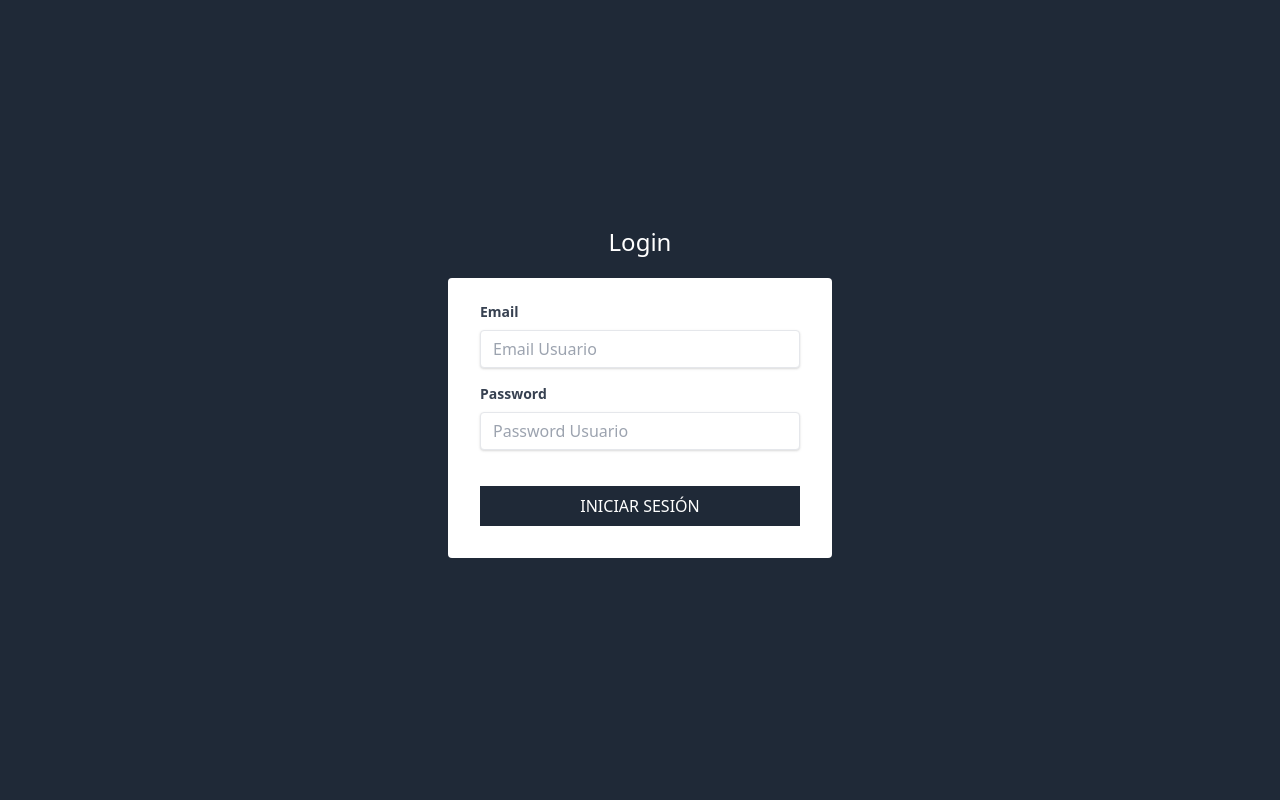
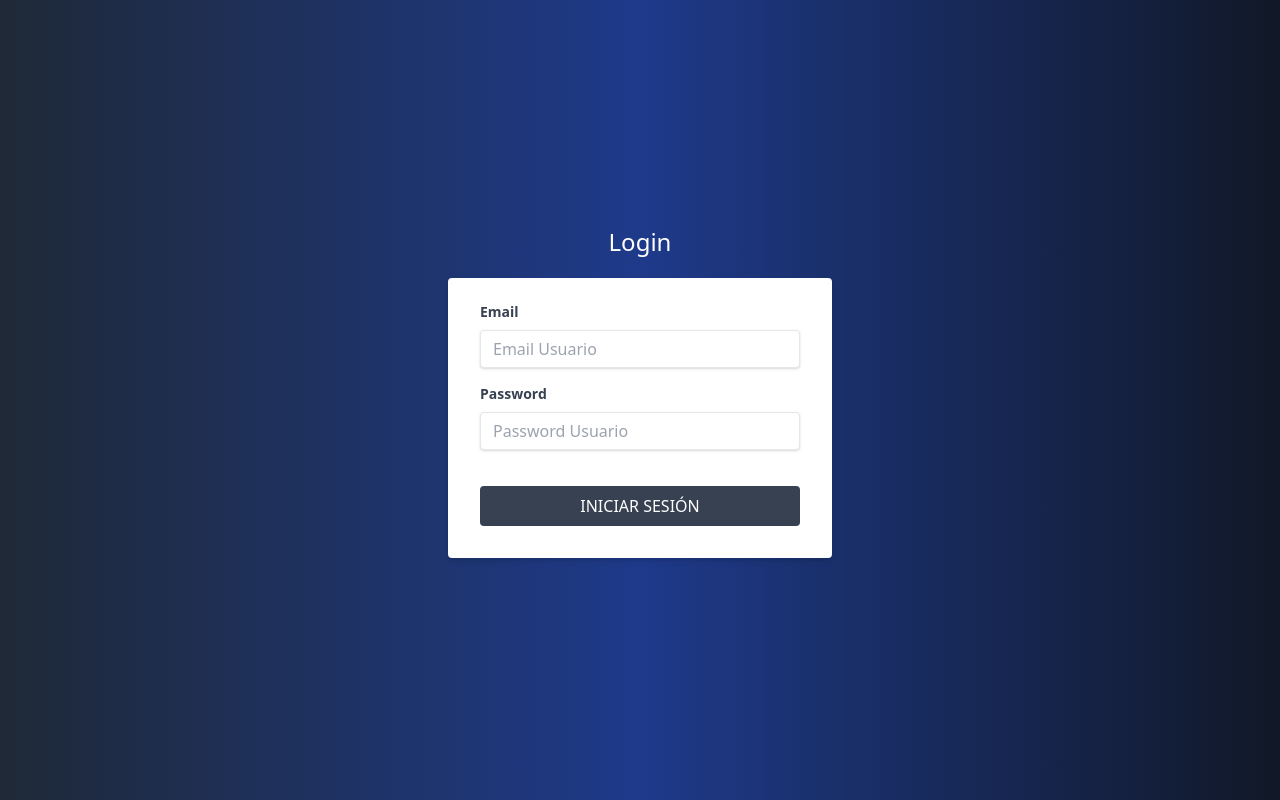
Before and after one commit to marfa65/CRMClient, a Next.js app: page /login in a window 1280 px wide. Built offline with nearby package versions, Linux system fonts and the light colour scheme.

Commit message:
modif vs

```diff
--- a/components/Cliente.js
+++ b/components/Cliente.js
@@ -76,7 +76,7 @@ const Cliente = ({ cliente }) => {
   // console.log("id cliente", id);
   return (
     <tr>
-      <td className="border px-4 py-2">
+      <td className="border px-4 py-2 capitalize">
         {nombre} {apellido}
       </td>
       <td className="border px-4 py-2">{empresa} </td>
@@ -108,7 +108,7 @@ const Cliente = ({ cliente }) => {
       <td className="border px-4 py-2">
         <button
           type="button"
-          className="flex justify-center  items-center bg-red-700 py-2 px-4 w-full text-white rounded text-xs uppercase font-bold transition duration-700 ease-in-out hover:bg-red-500 hover:text-black"
+          className="flex justify-center items-center bg-red-700 py-2 px-4 w-full text-white rounded text-xs uppercase font-bold transition duration-700 ease-in-out hover:bg-red-500 hover:text-black"
           onClick={() => confirmarEliminarCliente()}
         >
           Eliminar
--- a/components/Header.js
+++ b/components/Header.js
@@ -34,7 +34,7 @@ const Header = () => {
 
   return (
     <div className="flex justify-between mb-6">
-      <p className="mr-2 text-xl ">
+      <p className="mr-2 text-xl capitalize">
         Hola: {nombre} {apellido}
       </p>
       <button
--- a/components/Layout.js
+++ b/components/Layout.js
@@ -23,7 +23,7 @@ export default function Layout({ children }) {
       </Head>
 
       {router.pathname === "/login" || router.pathname === "/nuevacuenta" ? (
-        <div className="bg-gray-800 min-h-screen flex flex-col justify-center">
+        <div className="bg-gradient-to-r from-gray-800 via-blue-900 to-gray-900 min-h-screen flex flex-col justify-center">
           <div>{children}</div>
         </div>
       ) : (
--- a/components/Sidebar.js
+++ b/components/Sidebar.js
@@ -8,7 +8,7 @@ const Sidebar = () => {
   // console.log(router.pathname)
 
   return (
-    <aside className="bg-gray-900 sm:w-1/3 xl:w-1/5 sm:min-h-screen p-5">
+    <aside className="bg-gray-900 sm:w-1/3 xl:w-1/5 sm:min-h-screen p-5 ">
       <div>
         <p className="text-white text-2xl font-black">CRM Clientes</p>
       </div>
@@ -32,7 +32,7 @@ const Sidebar = () => {
           }
         >
           <Link href="/productos">
-            <a className="text-white block">Productos</a>
+            <a className="text-white block ">Productos</a>
           </Link>
         </li>
       </nav>
--- a/pages/login.js
+++ b/pages/login.js
@@ -83,7 +83,7 @@ const Login = () => {
         <div className="flex justify-center mt-5">
           <div className="w-full max-w-sm">
             <form
-              className="bg-white rounded shdow-md px-8 pt-6 pb-8 mb-4"
+              className="bg-white rounded shadow-md px-8 pt-6 pb-8 mb-4"
               onSubmit={formik.handleSubmit}
             >
               <div className="mb-4">
@@ -94,7 +94,7 @@ const Login = () => {
                   Email
                 </label>
                 <input
-                  className="shadow appearance-none border rounded w-full py-2 px-3 text-gray-700 leading-tight focus:outline-none focus:shadow-outline"
+                  className="shadow appearance-none border rounded w-full py-2 px-3 text-gray-700 leading-tight focus:outline-none focus:ring focus:border-blue-300"
                   id="email"
                   type="email"
                   placeholder="Email Usuario"
@@ -116,7 +116,7 @@ const Login = () => {
                   Password
                 </label>
                 <input
-                  className="shadow appearance-none border rounded w-full py-2 px-3 text-gray-700 leading-tight focus:outline-none focus:shadow-outline"
+                  className="shadow appearance-none border rounded w-full py-2 px-3 text-gray-700 leading-tight focus:outline-none focus:ring focus:border-blue-300"
                   id="password"
                   type="password"
                   placeholder="Password Usuario"
@@ -132,7 +132,7 @@ const Login = () => {
               ) : null}
               <input
                 type="submit"
-                className="bg-gray-800 w-full mt-5 p-2 text-white uppercase hover:cursor-pointer hover:bg-gray-900"
+                className="bg-gray-700 w-full mt-5 p-2 text-white uppercase rounded cursor-pointer hover:bg-gray-900"
                 value="Iniciar Sesión"
               />
             </form>
```
